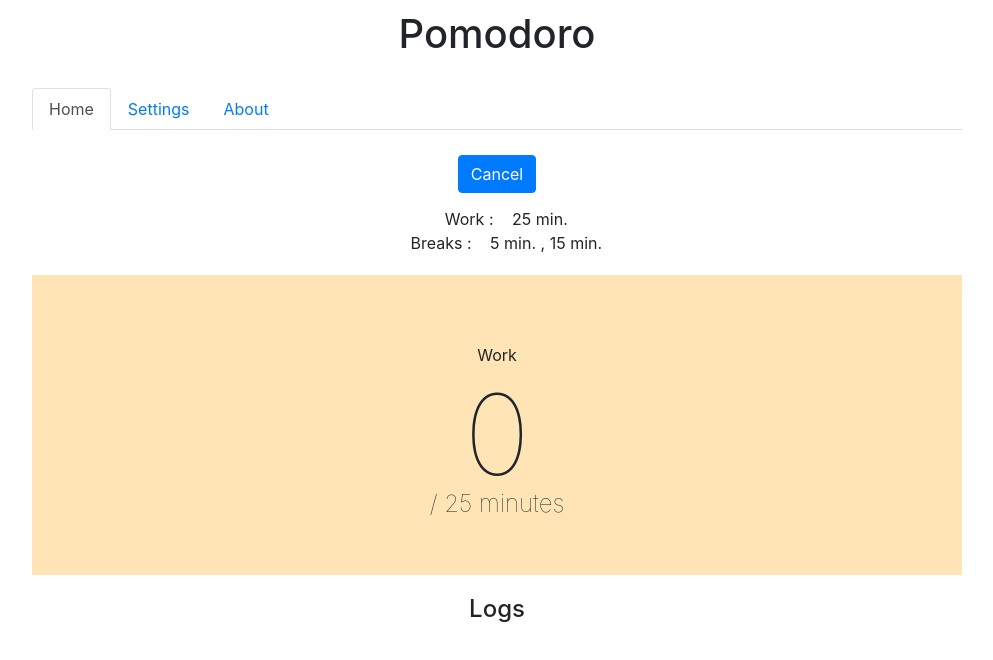
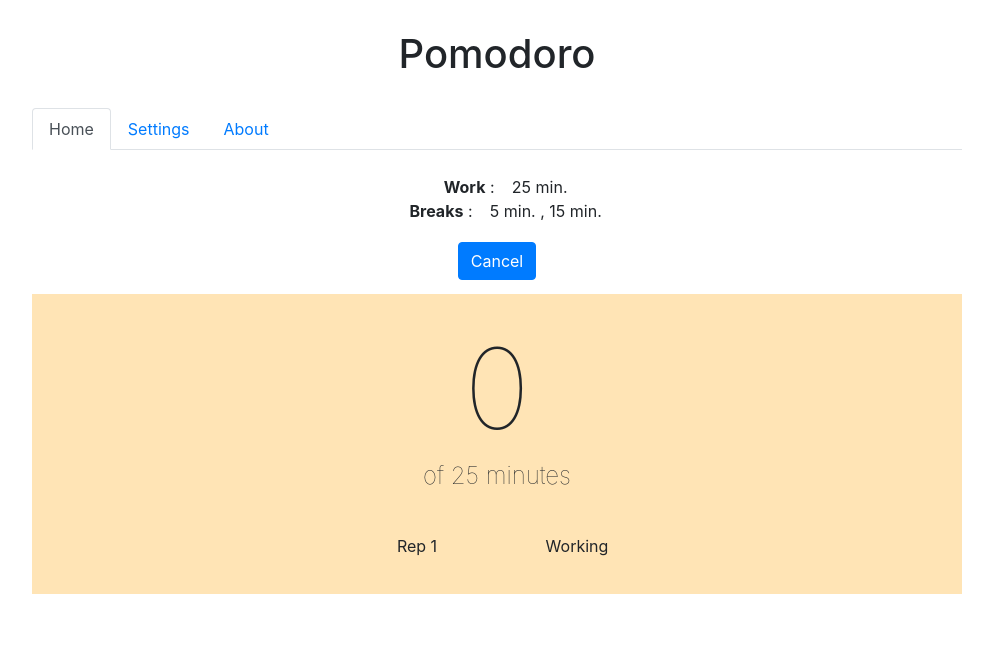
Before and after one commit to NT16/pomodoro, a React (Create React App) app: page /home in a window 1280 px wide. Both pictures are taken after a click on the button "Start". Shown: the top 660 px of the page, without its empty margins (143-1136 px from the left). Built offline with nearby package versions, Linux system fonts and the light colour scheme.

Commit message:
with useReducer react hook

```diff
--- a/src/App.css
+++ b/src/App.css
@@ -39,7 +39,7 @@
 }
 
 .header {
-  margin: 10px auto 30px auto;
+  margin: 30px auto 30px auto;
 }
 
 .navbar-margin {
@@ -50,10 +50,21 @@
 }
 
 .ticker {
-  margin: 20px auto 20px auto;
   background: moccasin;
-  display: flex;
   height: 300px;
+}
+
+.minutes-done {
+  height: 60%;
+  padding-top: 3%;
+}
+
+.total-minutes {
+  height: 20% ;
+}
+
+.info {
+  height: 20%;
 }
 
 .full-width {
--- a/src/components/DisplaySet.js
+++ b/src/components/DisplaySet.js
@@ -3,10 +3,10 @@ import TwoColumnDisplay from './TwoColumnDisplay'
 
 const DisplaySet = ({work, shortBreak, break2}) => {
     return(
-        <>
+        <div className='row data-label'>
             <TwoColumnDisplay label='Work' data={ `${work} min.`} />
             <TwoColumnDisplay label='Breaks'  data={`${shortBreak} min. , ${break2} min.` } />
-        </>
+        </div>
     )
 
 }
--- /dev/null
+++ b/src/components/FavoritesDropdownButton.js
@@ -0,0 +1,35 @@
+import React from 'react';
+import DropdownButton from 'react-bootstrap/DropdownButton';
+import Dropdown from 'react-bootstrap/Dropdown';
+
+const FavoritesDropdownButton = ({ favorites, onFavClick, onClose }) => {
+    return (
+        <DropdownButton
+            id="dropdown-basic-button"
+            title="Favorites"
+            className='margin-left-2'>
+            {
+                favorites.map((e, index) => <Dropdown.Item
+                    key={e.toString()}
+                >
+                    <div className='fav-row'>
+                        <span onClick={() => onFavClick(e)}>
+                            Work: {e[0]} min. , Breaks: {e[1]}, {e[2]} min.
+                        </span>
+
+                        <button
+                            type="button"
+                            className="close fav-close"
+                            aria-label="Close"
+                            onClick={() => onClose(index)}
+                        >
+                            <span aria-hidden="true">&times;</span>
+                        </button>
+                    </div>
+                </Dropdown.Item>)
+            }
+        </DropdownButton>
+    );
+};
+
+export default FavoritesDropdownButton;
--- a/src/components/Ticker.js
+++ b/src/components/Ticker.js
@@ -1,175 +1,167 @@
-import React, { useState, useEffect } from 'react';
+import React, { useState, useEffect, useReducer } from 'react';
 import { useLocation } from 'react-router-dom'
 import Timer from './Timer';
 import ConditionalButton from './ConditionalButton';
 import DisplaySet from './DisplaySet';
 import DisplayModal from './DisplayModal';
-import FavouritesDropdownButton from './FavouritesDropdownButton';
+import FavoritesDropdownButton from './FavoritesDropdownButton';
+import tickerReducer from '../reducers/ticker';
+import initialState from '../initialState';
 
-const WORK_INITIAL_VALUE = 25;
-const SHORT_BREAK_INITIAL_VALUE = 5;
-const BREAK2_INITIAL_VALUE = 15;
+
+const getCycle = (work, shortBreak, break2) => {
+    const arr = [];
+    for (let i = 0; i < 4; i++) {
+        arr.push(work)
+        arr.push(shortBreak)
+    }
+    let lastIndex = arr.length - 1;
+    arr[lastIndex] = arr[lastIndex] + break2;
+
+    return arr;
+}
 
 const Ticker = () => {
-    const [cycle, setCycle] = useState([2, 1, 2]) //[25,5,25,5,25,5,25,20] //[2,1,2,1,2,1,2,2]
-    const [done, setDone] = useState(false)
-    const [startClicked, setClicked] = useState(false)
-    const [logs, setLog] = useState([])
-    const [work, setWork] = useState(WORK_INITIAL_VALUE); //25
-    const [shortBreak, setShortBreak] = useState(SHORT_BREAK_INITIAL_VALUE); //5
-    const [break2, setBreak2] = useState(BREAK2_INITIAL_VALUE); //15
-    const [index, setIndex] = useState(0)
-    const [reset, setReset] = useState(false);
-    const [isSave, setIsSave] = useState(false)
-    const [favourite, setFavourite] = useState(JSON.parse(window.localStorage.getItem('fav')) || [ [WORK_INITIAL_VALUE, SHORT_BREAK_INITIAL_VALUE, BREAK2_INITIAL_VALUE] ] );
-    const [showModal, setModal] = useState(false);
-    const [deleteFavIndex, setDeleteIndex] = useState(null);
+
+    const [ticker, dispatchTicker] = useReducer(tickerReducer, initialState);
+    const [showModal, setShowModal] = useState(false);
+    const [deleteIndex, setDeleteIndex] = useState(null);
 
     let location = useLocation();
 
-    function checkInputValidity(value, func) {
+    function checkInputValidity(value, actionType) {
         if (!Number.isNaN(value)) {
-            func(parseInt(value))
+            dispatchTicker({
+                type: actionType,
+                data: parseInt(value)
+            })
         }
     }
 
-    //using the local storage in React's function components is a side-effect which is best implemented with the Effect Hook which runs every time the value property changes
-    useEffect( ()=> {
-        window.localStorage.setItem('fav', JSON.stringify(favourite) );
-        console.log('Backing up Fav in storage');
-    }, [favourite]);
-
     useEffect(() => {
         if (location.data) {
-            console.log('Ticker: location.data', location.data)
+            // changed values in Settings tab
 
-            checkInputValidity(location.data.work, setWork)
-            checkInputValidity(location.data.shortBreak, setShortBreak)
-            checkInputValidity(location.data.break2, setBreak2)
+            checkInputValidity(location.data.work, 'SET_WORK')
+            checkInputValidity(location.data.shortBreak, 'SET_SHORT_BREAK')
+            checkInputValidity(location.data.break2, 'SET_BREAK')
             if (location.data.save) {
-                setIsSave(true);
+                dispatchTicker({
+                    type: 'SAVE_TO_FAVORITES'
+                });
             }
         }
     }, [location.data]);
 
     useEffect(() => {
-        if(isSave){
-            setFavourite(favourite => [...favourite, [work, shortBreak, break2]] );
-        }
-    }, [isSave]);
+        window.localStorage.setItem('fav', JSON.stringify(ticker.favorites));
+    }, [ticker.favorites])
 
-    //1
-    const setTimeline = () => {
-        console.log(`work ${work}, shortBreak ${shortBreak}, break ${break2}`)
-        const arr = []
-        for (let i = 0; i < 4; i++) {
-            arr.push(work)
-            arr.push(shortBreak)
-        }
-        let lastIndex = arr.length - 1;
-        arr[lastIndex] = arr[lastIndex] + break2;
-        console.log('Cycle will be', arr.toString())
-        setCycle(arr)
+    useEffect(() => {
+        let calculatedCycle = getCycle(ticker.work, ticker.shortBreak, ticker.break2);
+
+        dispatchTicker({
+            type: 'SET_CYCLE',
+            data: calculatedCycle
+        });
+    }, [ticker.work, ticker.shortBreak, ticker.break2]);
+
+
+    const onStartClick = () => {
+        dispatchTicker({
+            type: 'START'
+        });
     }
 
-    useEffect( setTimeline, [work, shortBreak, break2]);
-
-    //5
-    useEffect(() => {
-
-        const startTimer = (limit) => {
-
-            console.log('Ticker:', cycle.toString())
-            setDone(false)
-            console.log('limit', limit, 'index', index)
-            setTimeout(() => {
-                console.log(`${index + 1}. ${limit} min timer done`)
-                setLog( logs => [...logs, `${index + 1}. ${limit} min timer done`]);
-                setDone('true')
-                if (index !== (cycle.length - 1)) {
-                    setIndex(index + 1)
-                }
-            }, limit * 60000)
-        };
-
-        if (startClicked) {
-            console.log('Ticker: start clicked')
-            startTimer(cycle[index])
-        }
-    }, [index, cycle, startClicked]);
-
-    //3. after 'start' button click
-    const onStartClick = () => {
-        setClicked(true)
-        setReset(false)
-    };
-
     const onResetClick = () => {
-        setReset(true)
-        setDone(false)
-        setClicked(false)
-        setLog([])
-        setIndex(0)
-    };
+        dispatchTicker({
+            type: 'RESET'
+        })
+    }
 
     const onFavClick = (item) => {
-        setWork(item[0]);
-        setShortBreak(item[1]);
-        setBreak2(item[2]);
-        onResetClick();
-    };
+        dispatchTicker({
+            type: 'CHANGE_TO_SELECTED_FAVORITE',
+            data: item
+        });
 
-    const onClose = (index) => {
-        console.log('deleting fav', index)
+        dispatchTicker({
+            type: 'RESET'
+        });
+    }
+
+    let deleteFav = () => {
+        dispatchTicker({
+            type: 'DELETE_FROM_FAVORITES',
+            data: deleteIndex
+        })
+        setShowModal(false);
+        setDeleteIndex(null);
+    }
+
+    const confirmModal = (index) => {
+        setShowModal(true);
         setDeleteIndex(index);
-        setModal(true);
-    };
+    }
 
-    function removeItem() {
-        setFavourite([...favourite.slice(0, deleteFavIndex), ...favourite.slice(deleteFavIndex + 1)]);
-        setDeleteIndex(null);
-    };
 
-    const display = () => {
-        if (done) {
-            return <div className='display-4 center-content'>Done!!!</div>
-        } else if (startClicked) {
-            return <Timer limit={cycle[index]} index={index} />
+    const onTimerDone = () => {
+        console.log('Pomodoro done');
+
+        dispatchTicker({ type: 'TIMER_END' });
+    }
+
+    return <div>
+        { showModal &&
+            <DisplayModal
+                setShow={setShowModal}
+                onYes={deleteFav}
+            />
         }
-    };
 
-    return (
-        <>
-            {showModal && <DisplayModal setShow={setModal} onYes={removeItem} />}
-            <div className='text-center'>
-                <div className='row center-jc buttons-row'>
-                    <ConditionalButton condition={!startClicked} name='Start' onClick={onStartClick} />
-                    <ConditionalButton condition={startClicked} name='Cancel' onClick={onResetClick} />
-                    <ConditionalButton condition={done && !reset} name='Reset' onClick={onResetClick} />
-                    {
-                        (!startClicked && favourite.length !== 0) &&
-                    <FavouritesDropdownButton favourite={favourite} onFavClick={onFavClick} onClose={onClose} />
-                    }
-                </div>
-                <DisplaySet work={work} shortBreak={shortBreak} break2={break2} />
+        <div className='text-center'>
+            <DisplaySet
+                work={ticker.work}
+                shortBreak={ticker.shortBreak}
+                break2={ticker.break2} />
+
+            <div className='row center-jc buttons-row'>
+                <ConditionalButton
+                    condition={!ticker.startClicked}
+                    name='Start'
+                    onClick={onStartClick} />
+
+                <ConditionalButton
+                    condition={ticker.startClicked && !ticker.done}
+                    name='Cancel'
+                    onClick={onResetClick} />
+
+                <ConditionalButton
+                    condition={ticker.done}
+                    name='Reset'
+                    onClick={onResetClick} />
+
                 {
-                    startClicked && <>
-                    <div className='ticker'>
-                        {
-                            display()
-                        }
-                    </div>
-                    <div className='text-center'>
-                        <h4>Logs</h4>
-                        {
-                            logs.map((l) => <p key={l}>{l}</p>)
-                        }
-                    </div>
-                    </>
+                    (!ticker.startClicked && ticker.favorites.length !== 0) &&
+                    <FavoritesDropdownButton
+                        favorites={ticker.favorites}
+                        onFavClick={onFavClick}
+                        onClose={confirmModal} />
                 }
             </div>
-        </>
-    )
+
+            {
+                ticker.done ?
+                    <div>Done</div> : (
+                        ticker.startClicked ?
+                            <Timer
+                                cycle={ticker.cycle}
+                                onTimerDone={onTimerDone} /> :
+                            null
+                    )
+            }
+        </div>
+    </div>;
 }
 
 export default Ticker;
--- a/src/components/Timer.js
+++ b/src/components/Timer.js
@@ -1,26 +1,55 @@
 import React, { useState, useEffect } from 'react'
 
-const Timer = ({ limit, index }) => {
-    const [time, setTime] = useState(0)
+const Timer = ({ cycle, onTimerDone }) => {
+    const [time, setTime] = useState(0);
+    const [index, setIndex] = useState(0);
 
-    //4.
+
     useEffect(() => {
-        console.log(`Timer: time ${time}, limit: ${limit}`)
-         setTimeout(() => {
-            if (time !== (limit - 1)) {
-                setTime(time + 1)
+        let one_minute_timeout;
+
+        if (time === cycle[index]) {
+            setTime(0);
+
+            if (index < cycle.length - 1) {
+                return setIndex(index + 1);
+            } else {
+                //index has reached the last element of array cycle
+                onTimerDone();
             }
-        }, 60000)
-    }, [time, limit])
+        } else {
+            one_minute_timeout = setTimeout(() => {
+                if (time < cycle[index]) {
+                    setTime(time + 1)
+                }
+            }, 60000);
+        }
+
+        return () => {
+            clearTimeout(one_minute_timeout);
+        }
+    }, [time, index, cycle])
+
 
     return (
-        <div className='center-content' data-testid='timer'>
-            <div>{ index % 2 === 0 ? 'Work' : 'Break' }</div>
-            <div>
-                <span className='timer-line-1' id='count-up'>{time} </span>
+        <div className='center-content ticker' data-testid='timer'>
+            <div className="minutes-done">
+                <span className='timer-line-1' id='count-up'>
+                    {time}
+                </span>
             </div>
-            <div className='timer-line-2'>/ {limit} minutes</div>
+            <div className='timer-line-2 total-minutes'>
+                of {cycle[index]} minutes
+            </div>
+            <div className="info row">
+                <p className="col-md-2 offset-md-4 col-sm-12">
+                    Rep {Math.floor(index / 2) + 1}
+                </p>
+                <p className="col-md-2 col-sm-12">
+                    {index % 2 === 0 ? 'Working' : 'Break time!'}
+                </p>
+            </div>
         </div>
-    )
+    );
 }
 export default Timer;
--- a/src/components/TwoColumnDisplay.js
+++ b/src/components/TwoColumnDisplay.js
@@ -1,8 +1,11 @@
 import React from 'react'
 
-const TwoColumnDisplay = ({ label, data }) => <div>
-    <span className='data-label'>{label} :</span>
-    {data}
-</div>;
+const TwoColumnDisplay = ({ label, data }) => <div className='col-sm-12'>
+        <span className='data-label'>
+            <b>{label}</b> :
+        </span>
+        {data}
+    </div>
+;
 
 export default TwoColumnDisplay;
--- /dev/null
+++ b/src/constants.js
@@ -0,0 +1,9 @@
+const WORK_INITIAL_VALUE = 25;
+const SHORT_BREAK_INITIAL_VALUE = 5;
+const BREAK2_INITIAL_VALUE = 15;
+
+export {
+    WORK_INITIAL_VALUE,
+    SHORT_BREAK_INITIAL_VALUE,
+    BREAK2_INITIAL_VALUE
+};
--- /dev/null
+++ b/src/initialState.js
@@ -0,0 +1,16 @@
+import { WORK_INITIAL_VALUE, SHORT_BREAK_INITIAL_VALUE, BREAK2_INITIAL_VALUE } from './constants';
+
+const initialState = {
+    work: WORK_INITIAL_VALUE,
+    shortBreak: SHORT_BREAK_INITIAL_VALUE,
+    break2: BREAK2_INITIAL_VALUE,
+    cycle: [25, 5, 25, 5, 25, 5, 25, 20],
+    done: false,
+    startClicked: false,
+    favorites: JSON.parse(window.localStorage.getItem('fav')) || [[WORK_INITIAL_VALUE, SHORT_BREAK_INITIAL_VALUE, BREAK2_INITIAL_VALUE]]
+}
+
+//[2,1,2]
+//[25,5,25,5,25,5,25,20]
+
+export default initialState;
--- /dev/null
+++ b/src/reducers/ticker.js
@@ -0,0 +1,51 @@
+function tickerReducer(state, action) {
+    switch (action.type) {
+        case 'START': return {
+            ...state,
+            startClicked: true,
+            done: false
+        };
+        case 'RESET': return {
+            ...state,
+            done: false,
+            startClicked: false,
+        };
+        case 'TIMER_END': return {
+            ...state,
+            done: true
+        };
+        case 'SET_WORK': return {
+            ...state,
+            work: action.data
+        };
+        case 'SET_SHORT_BREAK': return {
+            ...state,
+            shortBreak: action.data
+        };
+        case 'SET_BREAK': return {
+            ...state,
+            break2: action.data
+        };
+        case 'SET_CYCLE': return {
+            ...state,
+            cycle: action.data
+        };
+        case 'CHANGE_TO_SELECTED_FAVORITE': return {
+            ...state,
+            work: action.data[0],
+            shortBreak: action.data[1],
+            break2: action.data[2],
+        };
+        case 'SAVE_TO_FAVORITES': return {
+            ...state,
+            favorites: [...state.favorites, [state.work, state.shortBreak, state.break2]]
+        };
+        case 'DELETE_FROM_FAVORITES': return {
+            ...state,
+            favorites: [...state.favorites.slice(0, action.data), ...state.favorites.slice(action.data + 1)]
+        };
+        default: return state;
+    }
+};
+
+export default tickerReducer;
```
Also changed, not shown: src/components/FavouritesDropdownButton.js (deleted, +0 -22 lines).
